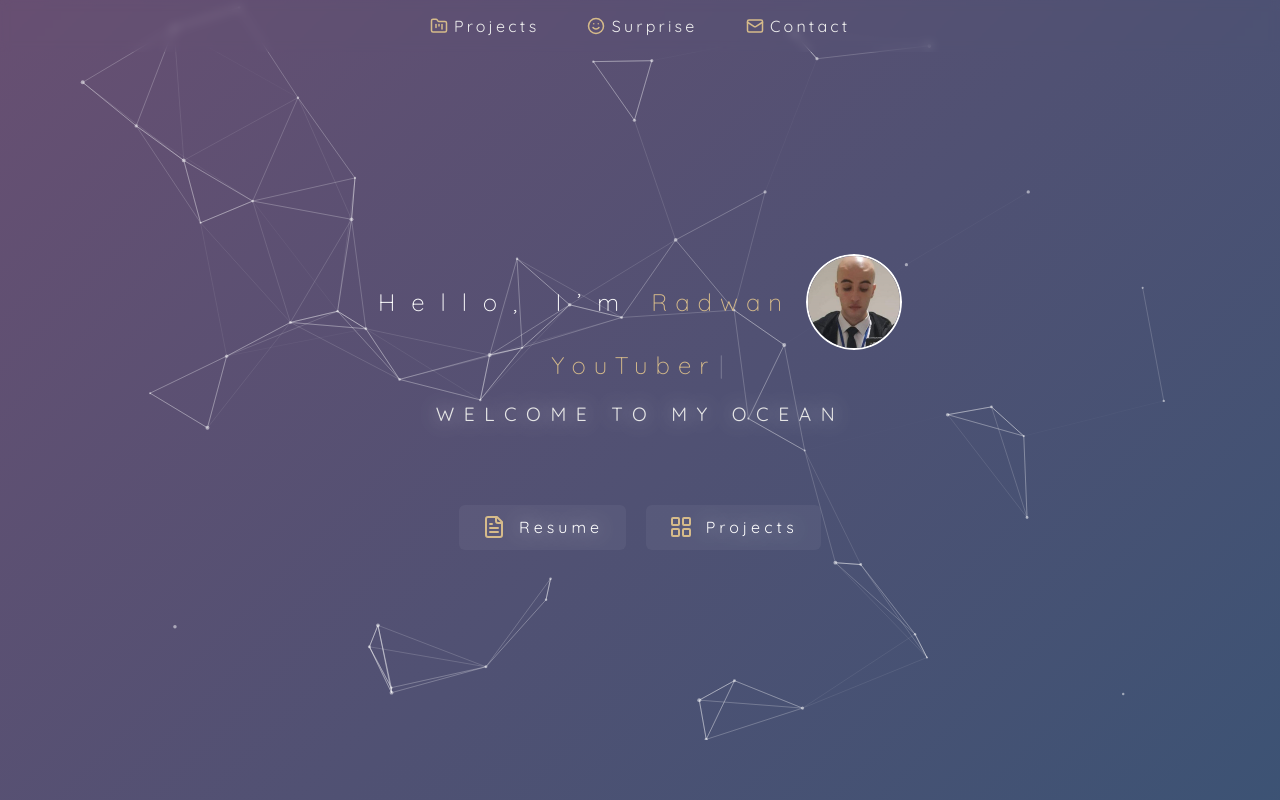
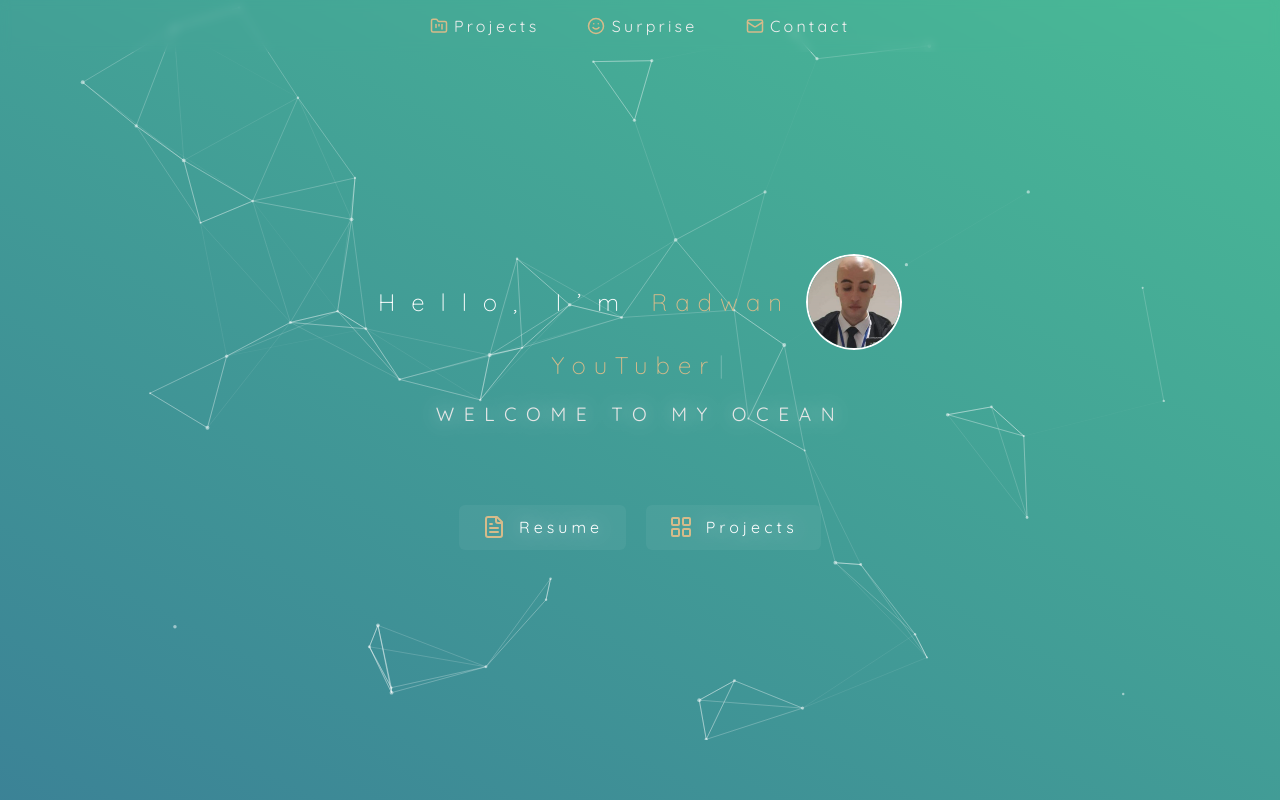
Before and after one commit to ReactRay/my-website, a React (Vite) app in the folder frontend/: page /#/ in a window 1280 px wide. Shown: the top 800 px of the page. Built offline with nearby package versions, Linux system fonts and the light colour scheme; no server answers; a web font is replaced by a local one.

Commit message:
new style

```diff
--- a/frontend/src/styles/main.scss
+++ b/frontend/src/styles/main.scss
@@ -27,9 +27,7 @@ html {
 }
 
 body {
-  background: linear-gradient(-45deg, #1a0b3f, #2b5475, #9b4b6f, #c57d3a);
-  background-size: 400% 400%;
-  animation: galaxyFlow 15s ease infinite;
+  background: linear-gradient(28deg, #211846, #397996, #49ba96);
   color: #ffffff;
   font-family: 'Quicksand', sans-serif;
   margin: 0;
```
Also changed, not shown: 1 other file (tests, documents, lock files or other folders).
